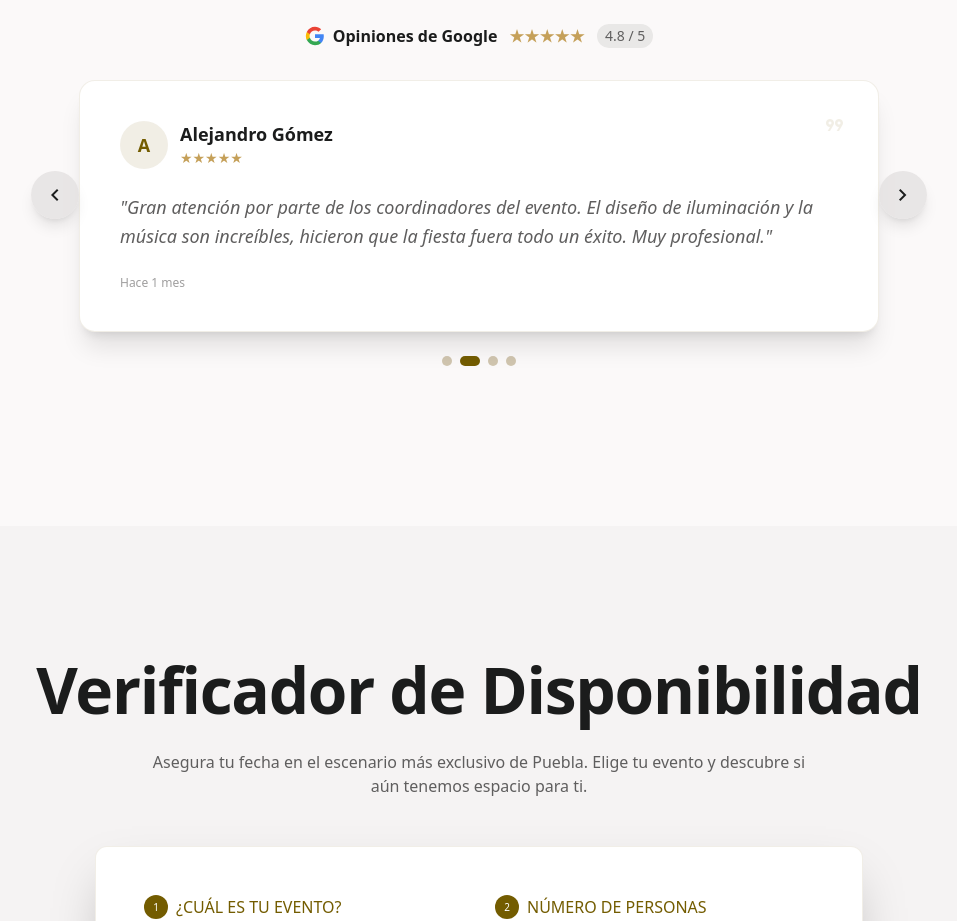
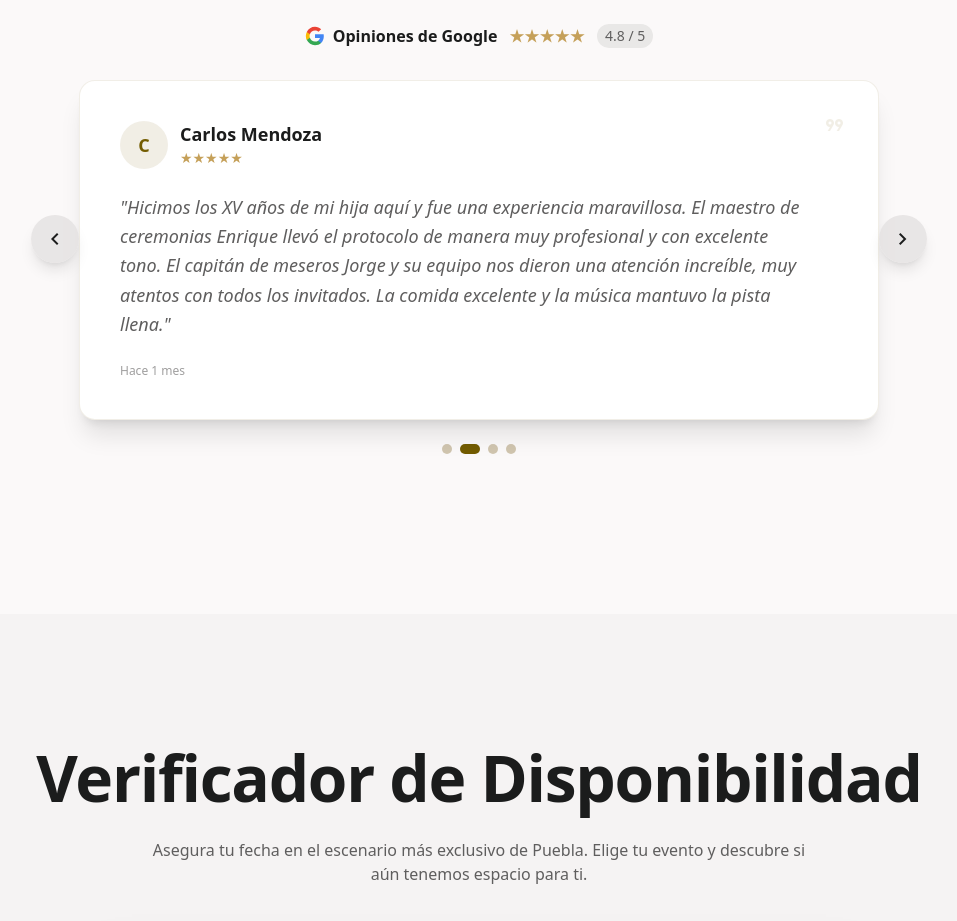
Before and after one commit to aloomushi-pixel/Salones-San-Pedro, a Next.js app: page / in a window 1280 px wide. Shown: the part 7520-8441 px from the top of the page, without its empty margins (161-1118 px from the left). Built offline with nearby package versions, Linux system fonts and the light colour scheme; a web font is replaced by a local one.

Commit message:
fix(reviews): update TestimoniosCarousel with real Google reviews of Salones San Pedro plus

```diff
--- a/src/components/TestimoniosCarousel.tsx
+++ b/src/components/TestimoniosCarousel.tsx
@@ -11,27 +11,27 @@ interface Review {
 
 const reviews: Review[] = [
   {
-    name: "María de Jesús Rodríguez",
+    name: "Diana Ramos",
     rating: 5,
-    text: "Excelente salón para eventos, muy amplio y con un servicio de banquete de primera calidad. Festejamos aquí la boda de mi hija y todo el personal estuvo muy atento a los detalles. ¡Muy recomendado!",
+    text: "Excelente servicio y atención para la boda de mi hermana. Paty y Ricardo estuvieron súper al pendiente de cada detalle desde la planeación hasta el día del evento, haciendo que todo saliera perfecto. La comida deliciosa y calientita, y los meseros muy amables. ¡Superó nuestras expectativas!",
+    date: "Hace 3 semanas"
+  },
+  {
+    name: "Carlos Mendoza",
+    rating: 5,
+    text: "Hicimos los XV años de mi hija aquí y fue una experiencia maravillosa. El maestro de ceremonias Enrique llevó el protocolo de manera muy profesional y con excelente tono. El capitán de meseros Jorge y su equipo nos dieron una atención increíble, muy atentos con todos los invitados. La comida excelente y la música mantuvo la pista llena.",
+    date: "Hace 1 mes"
+  },
+  {
+    name: "Gabriela Torres",
+    rating: 4,
+    text: "El salón es muy bonito y elegante, la iluminación y la decoración lucen espectaculares. Tuvimos un evento familiar y la organización de Paty fue impecable, muy flexible para personalizar los detalles que queríamos. La comida riquísima y buena porción. El único detalle es el estacionamiento, pero en general todo de 10.",
     date: "Hace 2 meses"
   },
   {
-    name: "Alejandro Gómez",
+    name: "Fernando Ruiz",
     rating: 5,
-    text: "Gran atención por parte de los coordinadores del evento. El diseño de iluminación y la música son increíbles, hicieron que la fiesta fuera todo un éxito. Muy profesional.",
-    date: "Hace 1 mes"
-  },
-  {
-    name: "Sofía Martínez",
-    rating: 4,
-    text: "Las instalaciones están muy cuidadas y la ubicación en Zona Esmeralda le da mucha exclusividad. El menú de 4 tiempos estuvo delicioso, mis invitados quedaron encantados. Excelente servicio en general.",
-    date: "Hace 3 meses"
-  },
-  {
-    name: "Juan Manuel Ortiz",
-    rating: 5,
-    text: "Festejamos un evento corporativo y superó nuestras expectativas. La logística y la decoración floral boutique estuvieron de 10. Cumplieron con todo lo prometido en el paquete Premium. Excelente lugar.",
+    text: "Festejamos nuestra graduación aquí y todo estuvo excelente. La música del DJ y el ambiente fue increíble, todos nos divertimos muchísimo. La comida y el servicio de banquetes de primera. Ricardo nos ayudó con toda la logística y fue muy profesional en todo momento. Sin duda los recomiendo ampliamente.",
     date: "Hace 2 semanas"
   }
 ];
```
